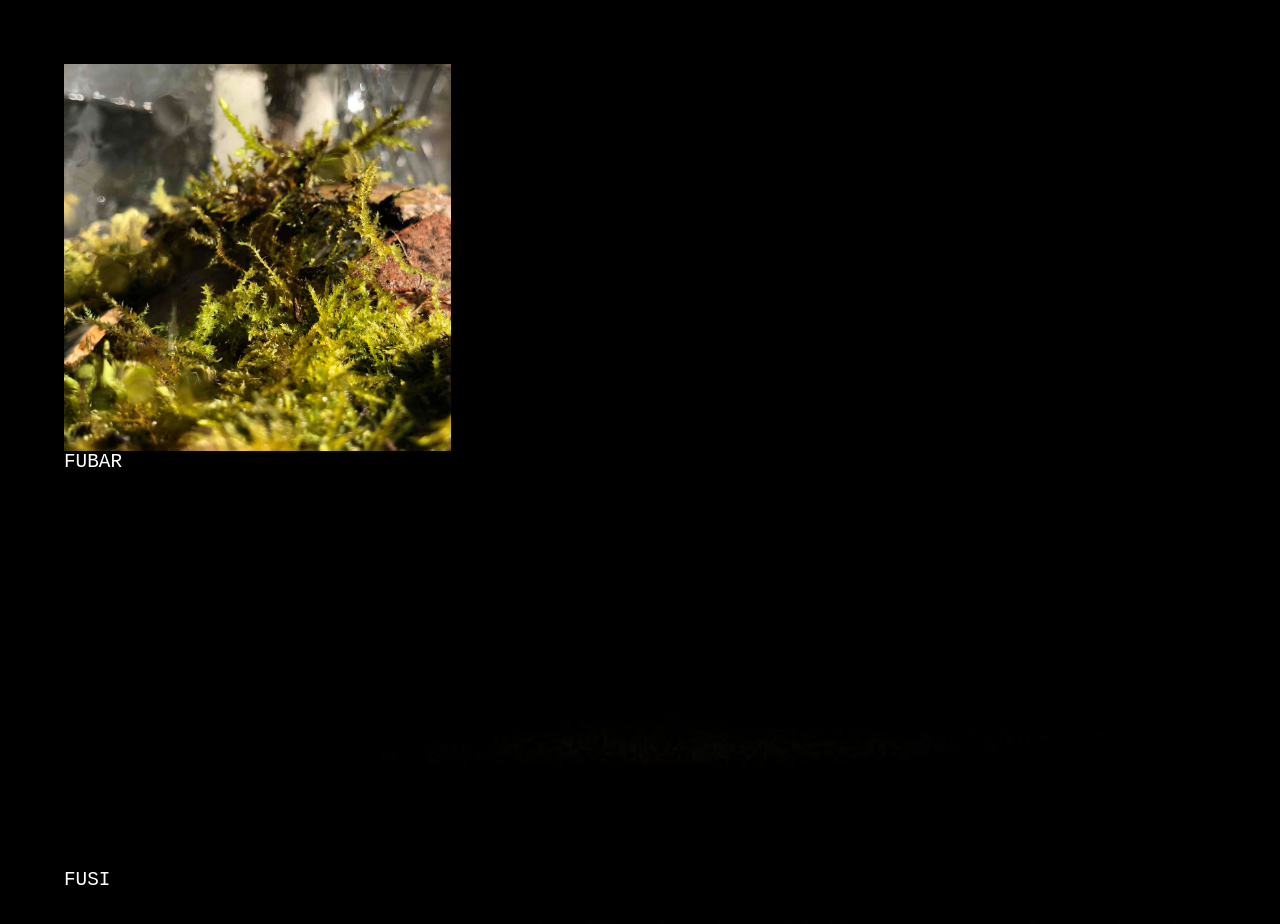
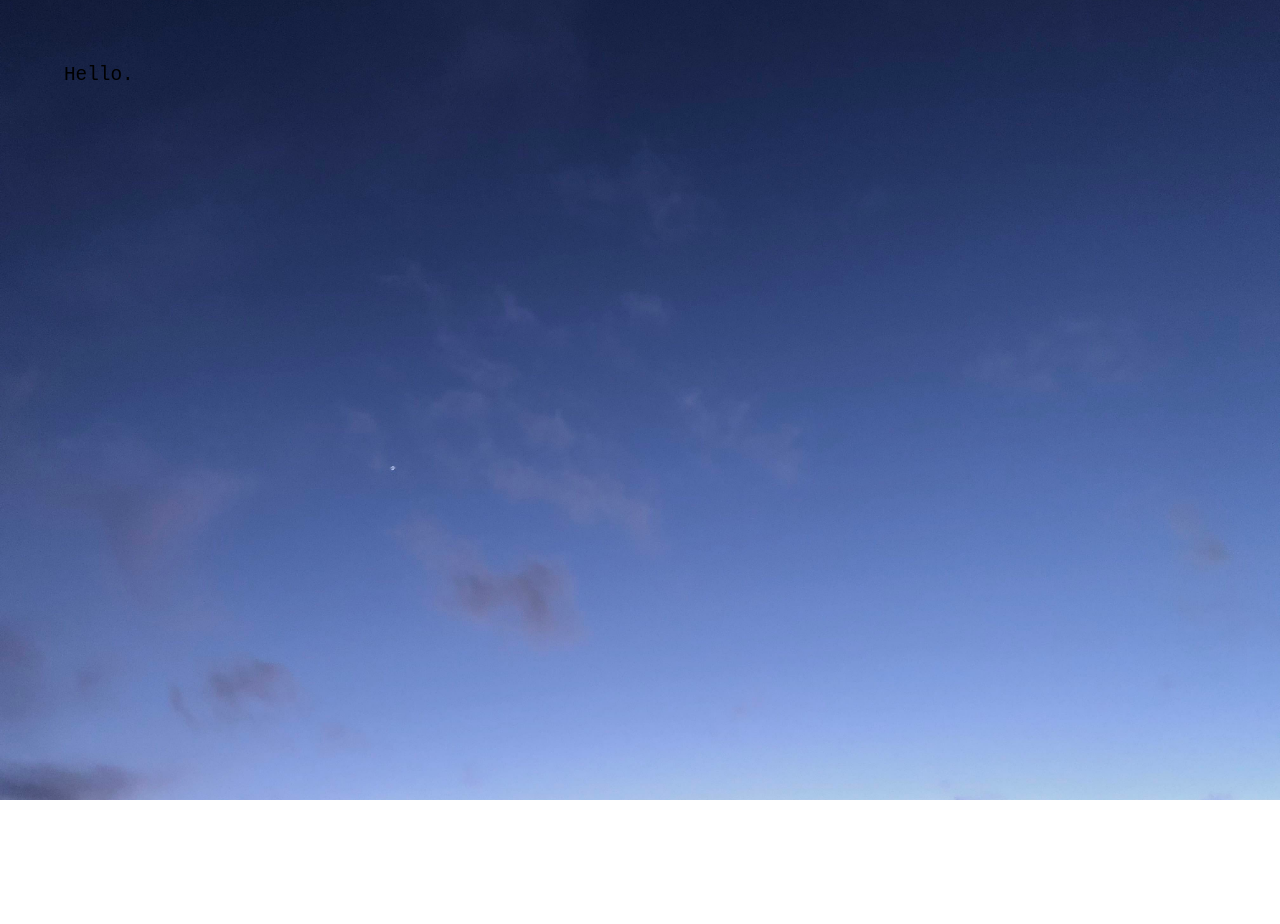
Before and after one commit to trampkiwi/portfolio, a plain HTML site: page about.html in a window 1280 px wide. Shown: the top 924 px of the page. After the commit the page ends 800 px from the top, so only its background shows below. Drawn offline with Linux system fonts and the light colour scheme.

Commit message:
Test edit on about.html.

```diff
--- a/about.html
+++ b/about.html
@@ -5,16 +5,12 @@
         <meta charset="UTF-8">
         <meta name="viewport" content="width=device-width, initial-scale=1.0">
         <style>
-            /*@font-face {
-                font-family: 'lunchds';
-                src: url('fonts/lunchds.woff') format('woff'),
-                url('fonts/lunchds.ttf') format('truetype');
-            }  */
-
+            /*
             html, body {
                 margin: 0;
                 padding: 0;
                 font-family: "Courier New", Courier, monospace;
+                width: 90vw;
 
                 background: url('images/background.jpg');
                 background-repeat: no-repeat;
@@ -23,43 +19,61 @@
                 background-attachment: fixed;
 
                 font-size: 1.1em;
-            }
 
-            html {
-                width: 100vw;
+                color: #fff;
             }
 
             body {
+                padding: 5vw;
+            }*/
+            html, body {
+                margin: 0;
+                padding: 0;
+                font-family: "Courier New", Courier, monospace;
+
                 width: 90vw;
+
+                background: url('images/sky_comp_2.jpg');
+                background-repeat: no-repeat;
+                background-size: cover;
+                background-position: center;
+                background-attachment: fixed;
+
+                font-size: 1.1em;
+            }
+
+            body {
                 padding: 5vw;
             }
 
-            #profile {
+            /*#profile {
                 display: inline-block;
-                width: 20em;
-                height: 20em;
+                width: 5em;
+                max-width: 90vw;
+                height: 5em;
                 overflow: hidden;
 
                 margin-right: 2em;
             }
 
             #profile img {
-                height: 20em;
+                height: 5em;
             }
 
             #content {
-                color: #fff;
                 display: inline-block;
                 vertical-align: top;
-                width: 42em;
-            }
+                width: 5em;
+                max-width: 90vw;
+            }*/
         </style>
     </head>
     <body>
-        <div id="profile"><img src="images/Moss comp.jpg"></div>
+        <!--<div id="profile"><img src="images/Moss comp.jpg"></div>
         <div id="content">
             FUBAR<br><br><br><br><br><br><br><br><br><br><br><br><br><br><br><br><br><br><br>
             FUSI
-        </div>
+        </div>-->
+        Hello.
     </body>
 </html>
```
Also changed, not shown: index.html (+0 -5 lines).
